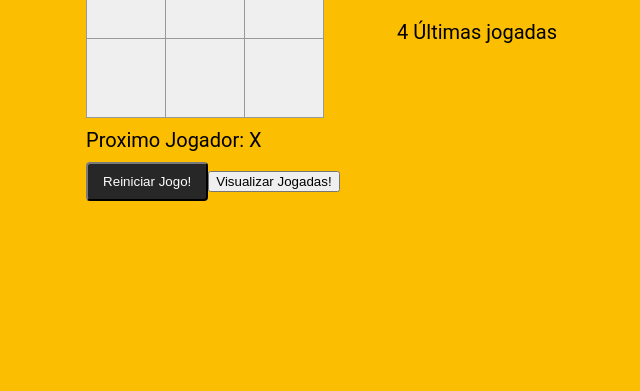
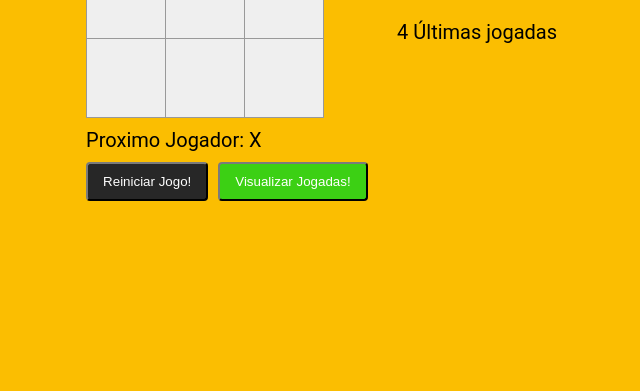
Before and after one commit to Cyber-Root0/Desafio-Bring-ReactJS, a PHP site: page / in a window 1280 px wide. Shown: the part 409-800 px from the top of the page, without its empty margins (153-793 px from the left). Run offline with PHP 8.4, Linux system fonts and the light colour scheme; data comes from the database, SQL or seed files in the repository.

Commit message:
Update App.css

```diff
--- a/App.css
+++ b/App.css
@@ -51,3 +51,12 @@ body {
   .restart:focus {
     box-shadow: 0 0 0 0.2rem rgb(0 123 255 / 50%);
   }
+  .jogadas{
+      margin-left:10px;
+     padding: 10px 15px;
+    color: #fff;
+    background-color: #3CD014;
+    border-color: #272727;
+    border-radius: 0.25rem;
+    transition: color .15s ease-in-out,background-color .15s ease-in-out,border-color .15s ease-in-out,box-shadow .15s ease-in-out;
+  }
```
